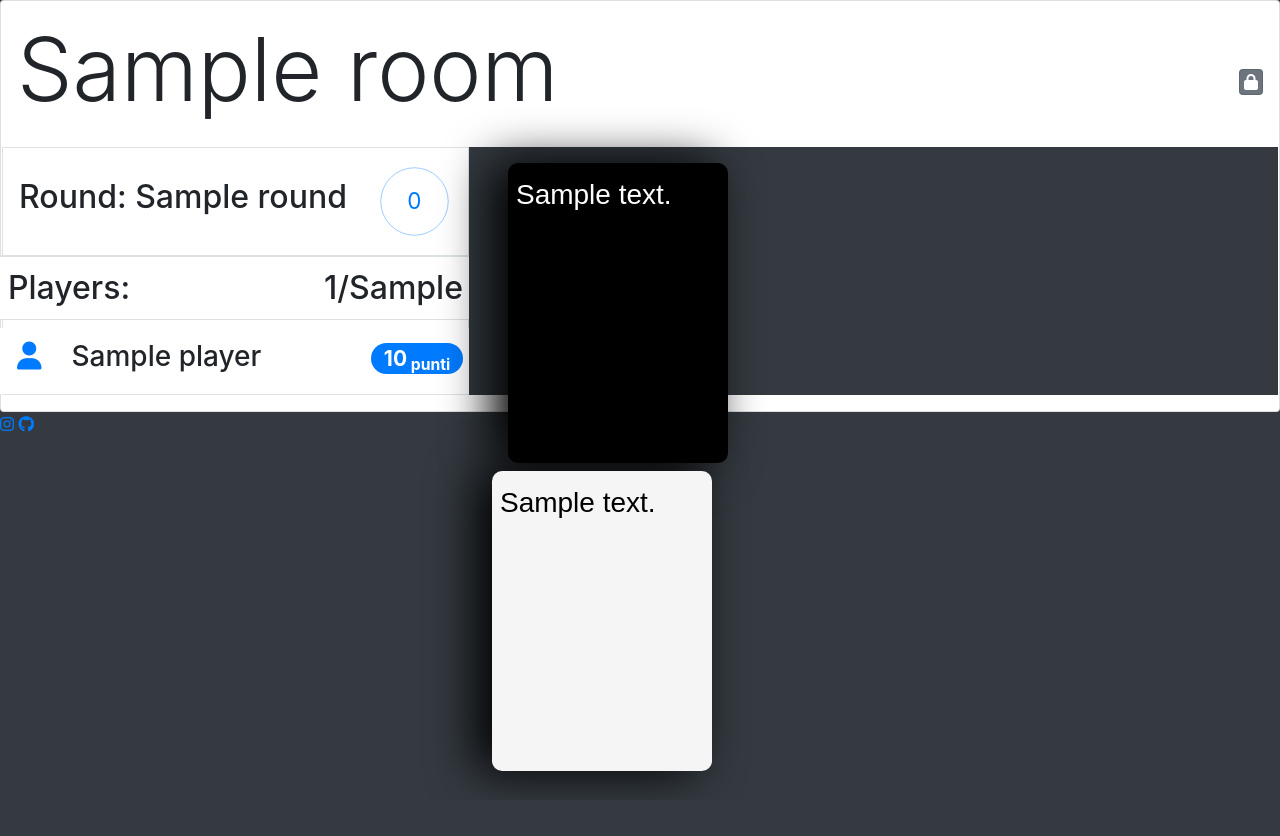
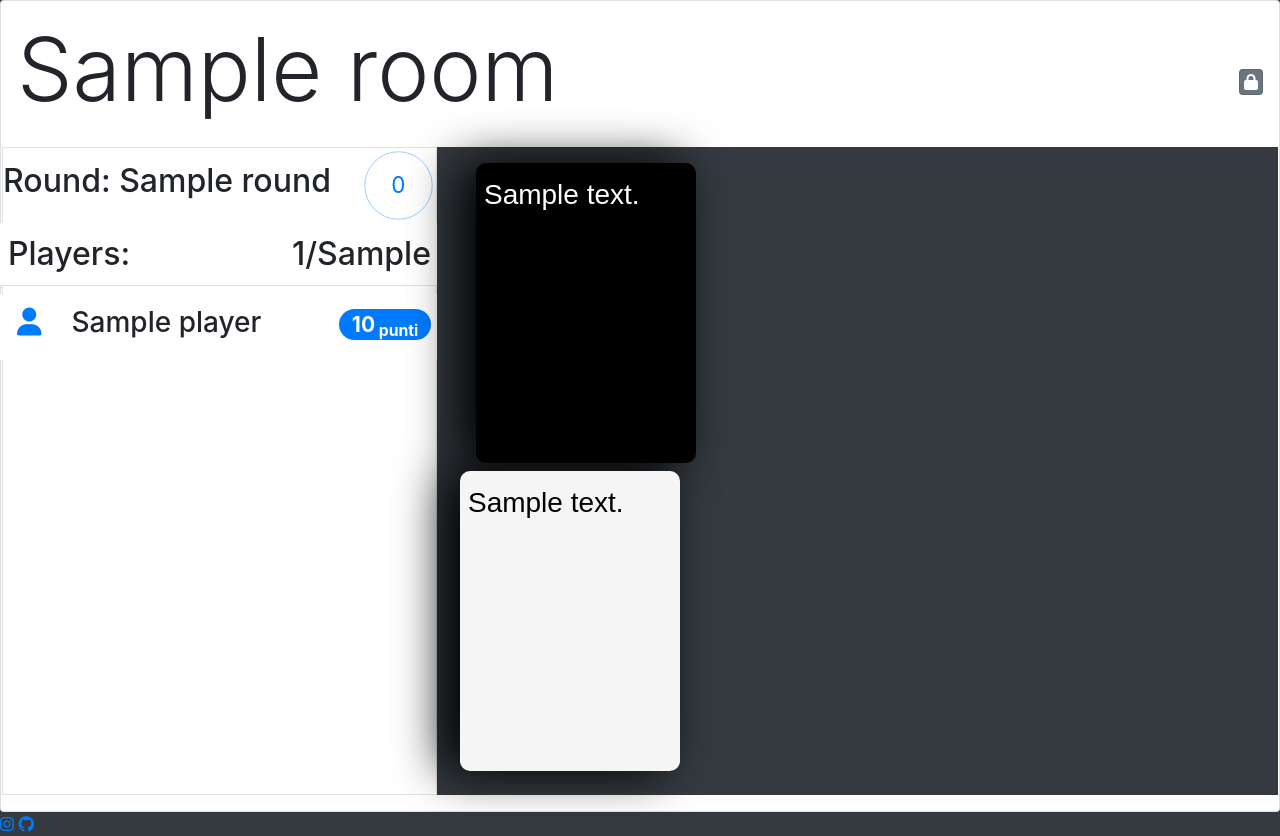
Before and after one commit to paoloalb/CAH, a Python web app: template flask/templates/room.html in a window 1280 px wide. Before the commit the page ends 791 px from the top, so only its background shows below. Run offline with Jinja, Linux system fonts and the light colour scheme; the template is opened without the code that fills it: most values are stand-ins (such as "Sample title", 1, 10 or a date in 2020); some libraries are stand-ins or nearby versions.

Commit message:
fix style of room page; In website.py remove unsed function;

```diff
--- a/flask/static/css/PlayerStyle.css
+++ b/flask/static/css/PlayerStyle.css
@@ -1,7 +1,6 @@
 .wrapper {
     font-family: 'Open Sans', sans-serif;
-    display: flex;
-    position: relative;
+
     margin: 0;
     padding: 0;
     box-sizing: border-box;
@@ -14,8 +13,7 @@
     width: 200px;
     height: 100%;
     background: dodgerblue;
-    padding: 30px 0px;
-    position: fixed;
+
 }
 
 .wrapper .sidebar h2 {
--- a/flask/templates/room.html
+++ b/flask/templates/room.html
@@ -4,6 +4,8 @@
 
 {% block head %}
 {{ super() }}
+
+ <link rel="stylesheet" type="text/css" href="/static/css/PlayerStyle.css">
 {% endblock %}
 
 {% block content %}
@@ -23,7 +25,7 @@
     </div>
     <div class="row">
         <div class="col-auto border d-flex flex-column p-0">
-            <div class="row align-items-center border-bottom p-3 mb-auto">
+            <div class="row align-items-center">
                 <div class="col">
                     <h2>
                         Round: {{ room.round }}
@@ -38,7 +40,7 @@
                     </script>
                 </div>
             </div>
-            <div class="row border-top mt-auto">
+            <div class="row">
                 <ul class="list-group list-group-flush w-100">
                     <li class="list-group-item h2">
                         <div class="row">
--- a/flask/templates/table.html
+++ b/flask/templates/table.html
@@ -1,7 +1,7 @@
 <div class="wrapper">
-    <link rel="stylesheet" type="text/css" href="/static/css/PlayerStyle.css">
+
     <div class="info">
-        <div class="d-flex align-items-start flex-column bd-highlight mb-3" style="height: 200px;">
+        <div class="d-flex align-items-start flex-column bd-highlight mb-3" >
             <div class="mb-auto p-2 bd-highlight">
                 <div class="BlackCard">
                     <h3 class="titleBlackCard"> {{userRoom.black_cards.text}} </h3>
--- a/flask/website.py
+++ b/flask/website.py
@@ -18,8 +18,3 @@
                            state=joined_room_state(room_id),
                            userRoom=init_user_page(room_id)
                            )
-
-
-@website.route("/timer")
-def timer():
-    return render_template("timer.html")
```
